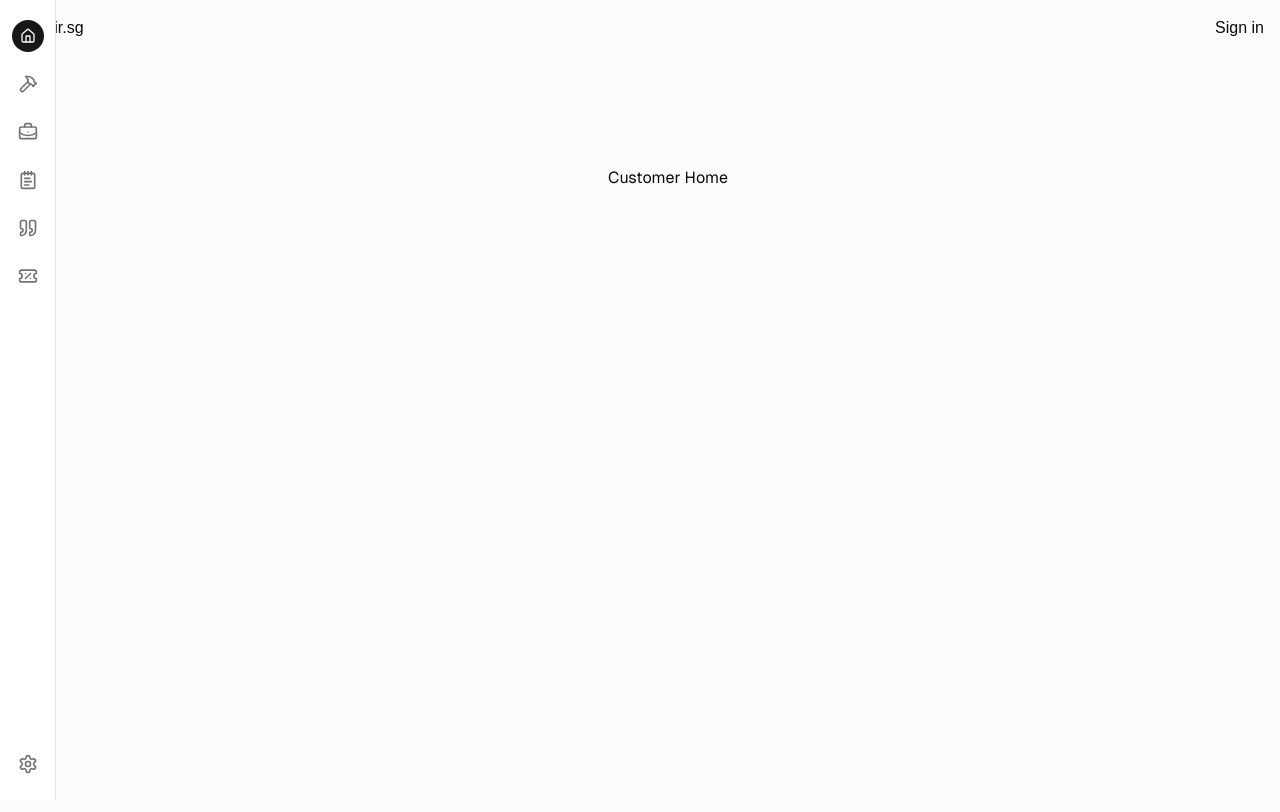
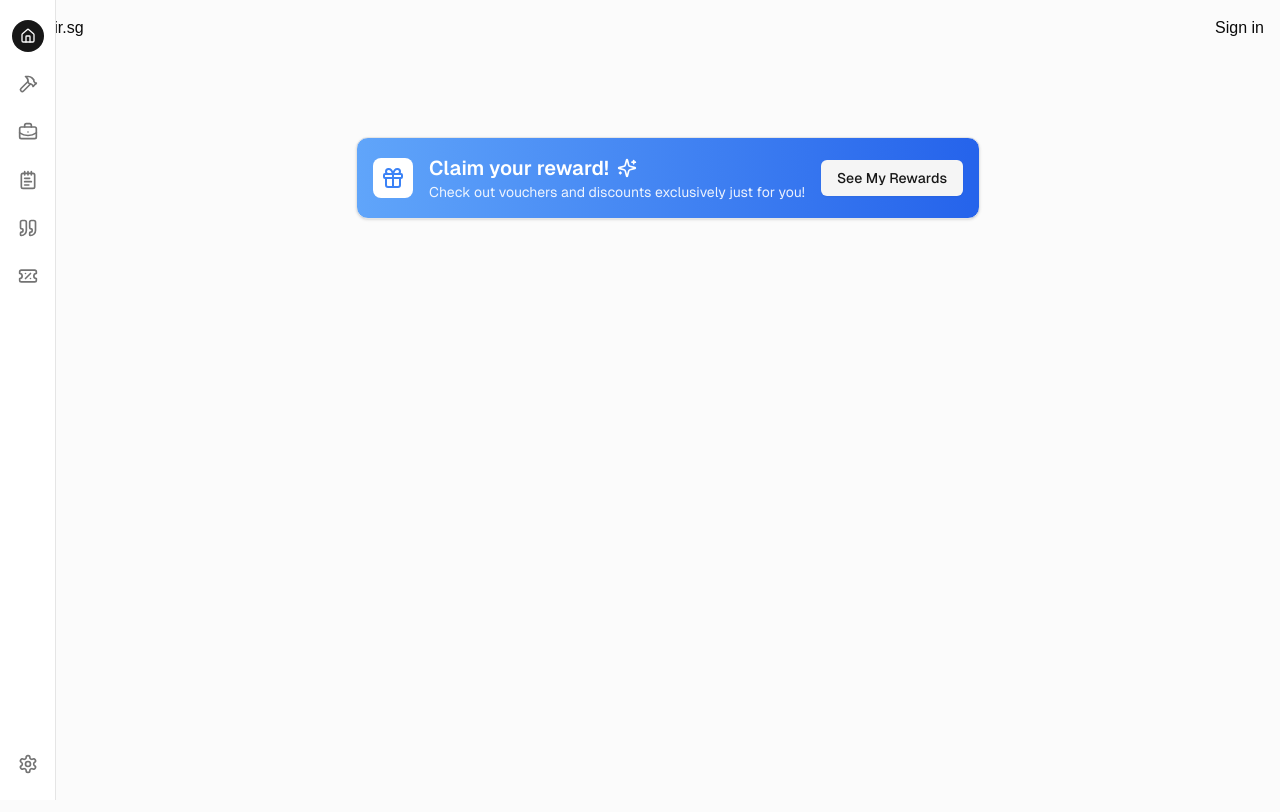
Before and after one commit to seantanyurong/repairs-sg-customer-portal, a Next.js app: page /customer in a window 1280 px wide. Shown: the top 812 px of the page. Built offline with nearby package versions, Linux system fonts and the light colour scheme; no server answers; the database is empty.

Commit message:
FE of reward banner

```diff
--- /dev/null
+++ b/app/(protected)/_components/home/RewardBanner.tsx
@@ -0,0 +1,30 @@
+import React from "react";
+import { Card, CardContent } from "@/components/ui/card";
+import { Button } from "@/components/ui/button";
+import { Gift, Sparkles } from "lucide-react";
+import { REWARD_BANNER } from "@/app/constants";
+
+const RewardBanner: React.FC = () => {
+  return (
+    <Card className="bg-gradient-to-r from-blue-400 to-blue-600 text-white">
+      <CardContent className="p-4 flex items-center justify-between">
+        <div className="flex items-center space-x-4">
+          <div className="bg-white p-2 rounded-lg">
+            <Gift className="text-blue-500 h-6 w-6" />
+          </div>
+          <div>
+            <h3 className="text-xl font-semibold flex items-center">
+              {REWARD_BANNER.TITLE} <Sparkles className="ml-2 h-5 w-5" />
+            </h3>
+            <p className="text-sm opacity-90">{REWARD_BANNER.DESCRIPTION}</p>
+          </div>
+        </div>
+        <Button variant="secondary" className="whitespace-nowrap ml-4">
+          {REWARD_BANNER.BUTTON_TEXT}
+        </Button>
+      </CardContent>
+    </Card>
+  );
+};
+
+export default RewardBanner;
--- a/app/(protected)/customer/page.tsx
+++ b/app/(protected)/customer/page.tsx
@@ -1,7 +1,9 @@
+import RewardBanner from "../_components/home/RewardBanner";
+
 export default function CustomerHome() {
   return (
     <div className="grid grid-rows-[20px_1fr_20px] items-center justify-items-center min-h-screen p-8 pb-20 gap-16 sm:p-20 font-[family-name:var(--font-geist-sans)]">
-      Customer Home
+      <RewardBanner />
     </div>
   );
 }
--- a/app/constants.ts
+++ b/app/constants.ts
@@ -11,3 +11,9 @@ export const NAVIGATION_LABELS = {
   REWARDS: "Rewards",
   SETTINGS: "Settings",
 } as const;
+
+export const REWARD_BANNER = {
+  TITLE: "Claim your reward!",
+  DESCRIPTION: "Check out vouchers and discounts exclusively just for you!",
+  BUTTON_TEXT: "See My Rewards",
+} as const;
```
